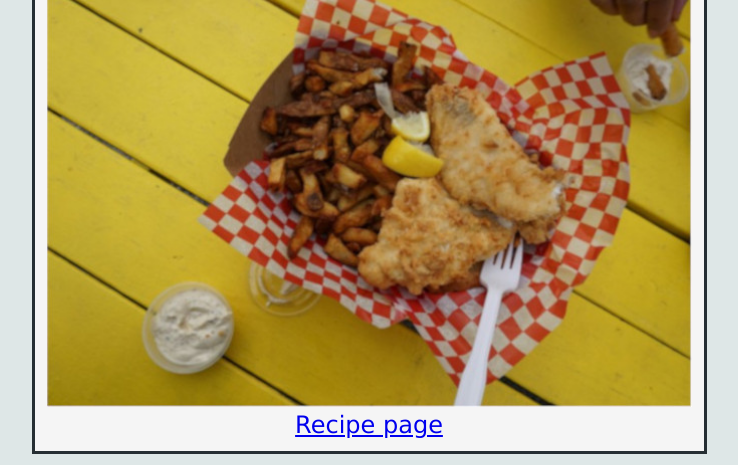
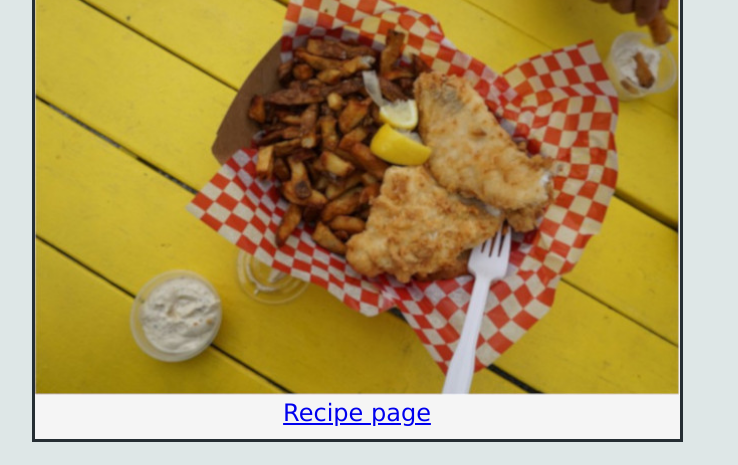
Before and after one commit to leosun01/odin-recipes, a plain HTML site: page index.html in a window 1280 px wide. Shown: the part 211-676 px from the top of the page, without its empty margins (286-1024 px from the left). Drawn offline with Linux system fonts and the light colour scheme.

Commit message:
Fix padding on recipes blocks

```diff
--- a/styles.css
+++ b/styles.css
@@ -47,7 +47,7 @@ img {
 .recipe {
 	width: 645px;
 	background: whitesmoke;
-	padding: 12px;
+	padding-bottom: 12px;
 	margin-top: 24px;
 	border: solid #252e33;
 }
```
